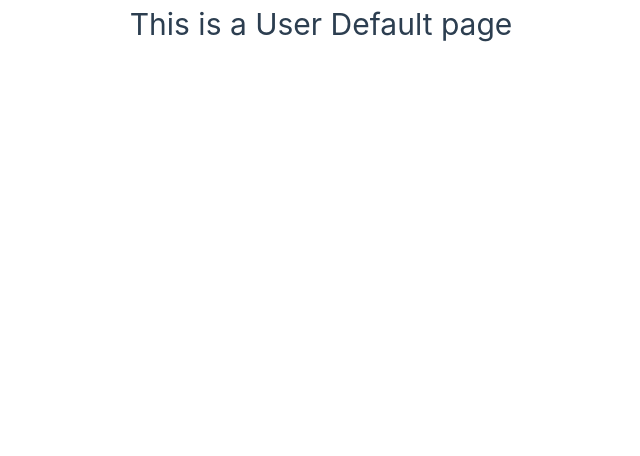
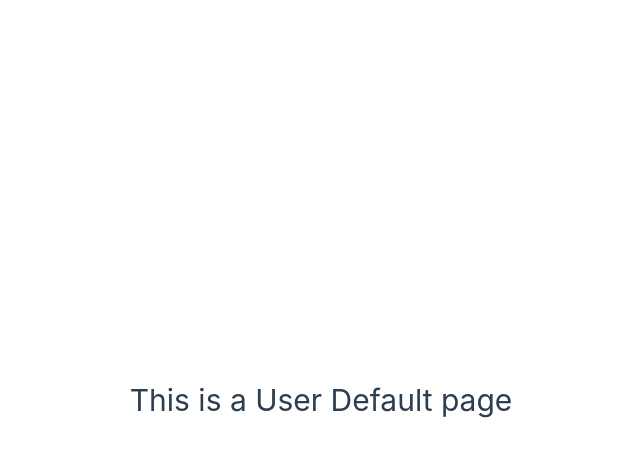
Before and after one commit to oobg/Vuyah, a Vue app: page /user in a window 1280 px wide. Shown: the top 456 px of the page, without its empty margins (319-959 px from the left). Built offline with nearby package versions, Linux system fonts and the light colour scheme.

Commit message:
design: align main content to center in BlankLayout

```diff
--- a/src/widget/layout/BlankLayout.vue
+++ b/src/widget/layout/BlankLayout.vue
@@ -6,4 +6,8 @@
 
 <script setup lang="ts"></script>
 
-<style scoped></style>
+<style scoped>
+main {
+  justify-content: center !important;
+}
+</style>
```
